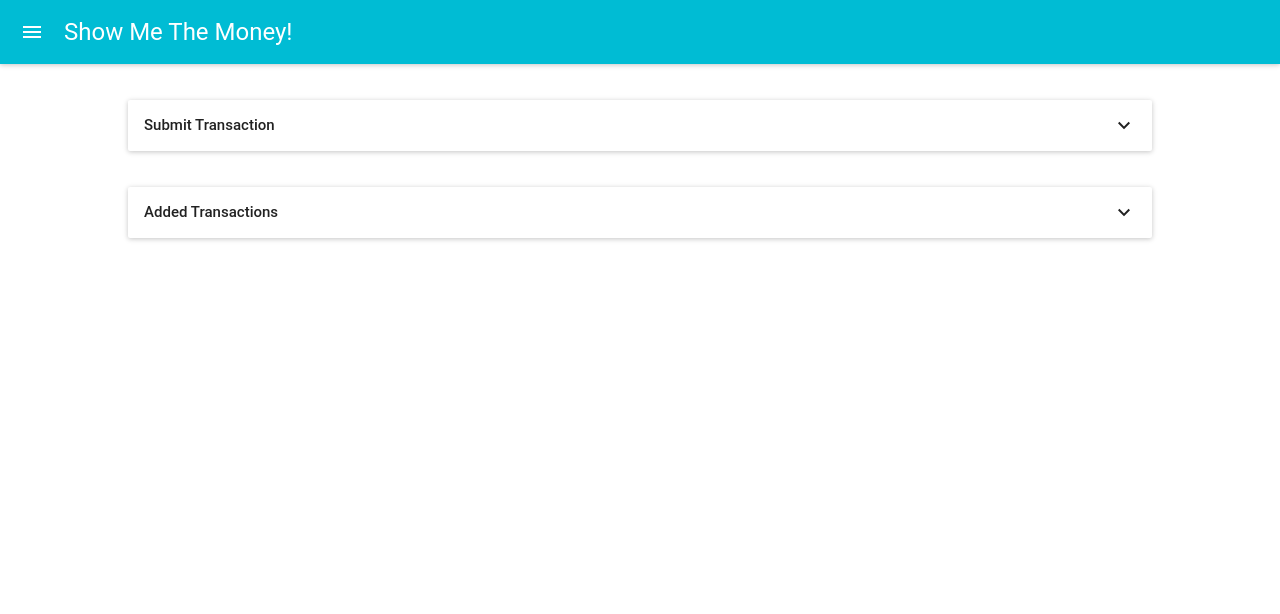
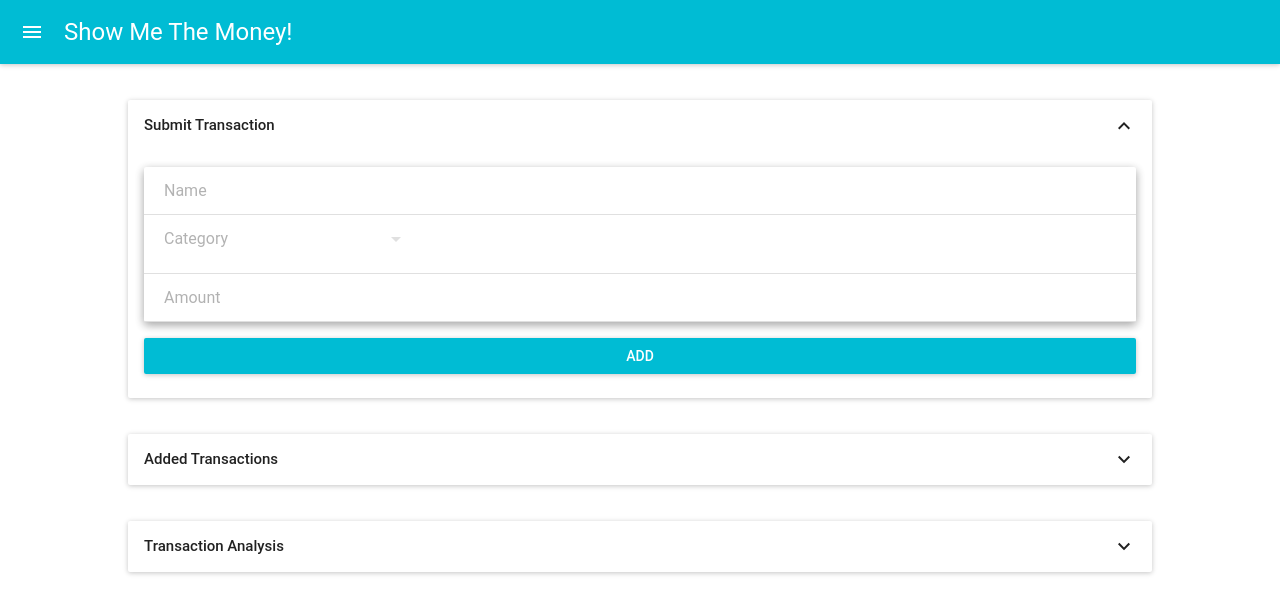
Before and after one commit to watersk/ShowMeTheMoney, a React (Create React App) app in the folder Documents/show-me-the-money/: page / in a window 1280 px wide. Shown: the top 614 px of the page. Built offline with nearby package versions, Linux system fonts and the light colour scheme.

Commit message:
getting there-still need success message and legend

```diff
--- a/Documents/show-me-the-money/src/App.js
+++ b/Documents/show-me-the-money/src/App.js
@@ -8,6 +8,7 @@ import TextField from 'material-ui/TextField';
 import SelectField from 'material-ui/SelectField';
 import MenuItem from 'material-ui/MenuItem';
 import RaisedButton from 'material-ui/RaisedButton';
+import {Tabs, Tab} from 'material-ui/Tabs';
 import {
   Table,
   TableBody,
@@ -16,6 +17,8 @@ import {
   TableRow,
   TableRowColumn,
 } from 'material-ui/Table';
+import Divider from 'material-ui/Divider';
+import Paper from 'material-ui/Paper';
 import logo from './logo.svg';
 import './App.css';
 
@@ -44,6 +47,16 @@ const styles = {
   cardWidth: {
     marginLeft: '10%',
     marginRight: '10%'
+  },
+  headline: {
+    fontSize: 24,
+    paddingTop: 16,
+    marginBottom: 12,
+    fontWeight: 400,
+    textAlign: 'center'
+  },
+  other: {
+    marginLeft:20
   }
 };
 
@@ -52,19 +65,23 @@ const SubmitForm = (
   { handleFormSubmit, formValueName, formValueCategory, formValueAmount,
     handleFormChangeName, handleFormChangeCategoryDDL, handleFormChangeAmount, totalSpent
   }) => (
-    <div style={{ paddingLeft: '10%', paddingRight: '10%' }}>
+    <div>
+      <Paper zDepth={2}>
         <TextField
           id='name'
           name='Name'
           type='Name'
+          hintText="Name"
+          style={styles.other}
+          underlineShow={false}
           onChange={handleFormChangeName}
           value={formValueName}
-        floatingLabelText="Name"
-        floatingLabelFixed={true}
         />
-      <br />
+        <Divider />
         <SelectField
-        floatingLabelText="Category"
+          hintText="Category"
+          style={styles.other}
+          underlineShow={false}
           value={formValueCategory}
           onChange={handleFormChangeCategoryDDL}>
           <MenuItem value={ddlOptions[0].value} primaryText={ddlOptions[0].label} />
@@ -73,35 +90,39 @@ const SubmitForm = (
           <MenuItem value={ddlOptions[3].value} primaryText={ddlOptions[3].label} />
           <MenuItem value={ddlOptions[4].value} primaryText={ddlOptions[4].label} />
         </SelectField>
-      <br />
+        <Divider />
         <TextField
           id='amount'
           name='Amount'
           type='amount'
+          hintText="Amount"
+          style={styles.other}
+          underlineShow={false}
           onChange={handleFormChangeAmount}
           value={formValueAmount}
-        floatingLabelText="Amount ($)"
-        floatingLabelFixed={true}
-        hintText='0.00'
         />
+        <Divider />
+      </Paper>
       <br />
-      <br />
-      <RaisedButton label="Add" primary={true}
-        onClick={handleFormSubmit} />
+      <RaisedButton label="Add"
+        primary={true}
+        onClick={handleFormSubmit}
+        fullWidth={true}
+      />
     </div>
 )
 
 // Table component maps values entered into a table to show records
 const TableData = ({ values }) => (
   <Table fixedHeader={true}>
-    <TableHeader enableSelectAll={false}>
+    <TableHeader enableSelectAll={true}>
       <TableRow>
         <TableHeaderColumn>Name</TableHeaderColumn>
         <TableHeaderColumn>Category</TableHeaderColumn>
         <TableHeaderColumn>Amount</TableHeaderColumn>
       </TableRow>
     </TableHeader>
-    <TableBody displayRowCheckbox={false} stripedRows={true}>
+    <TableBody displayRowCheckbox={true} stripedRows={true}>
     {values.map(function(currentValue, index) {
       return(
           <TableRow striped={true}> key={index}>
@@ -213,7 +234,9 @@ class App extends Component {
           />
           <br />
           <br />
-          <Card style={styles.cardWidth}>
+          <Card style={styles.cardWidth}
+            expanded={true}
+            >
             <CardHeader
               title="Submit Transaction"
               actAsExpander={true}
@@ -240,7 +263,88 @@ class App extends Component {
               showExpandableButton={true}
             />
             <CardText expandable={true}>
+              { this.state.submittedValues.length===0 ? <div style={{ textAlign: 'center' }}>No Data to Show</div> :
                 <TableData values={this.state.submittedValues} />
+              }
+            </CardText>
+          </Card>
+          <br />
+          <br />
+          <Card style={styles.cardWidth}>
+            <CardHeader
+              title="Transaction Analysis"
+              actAsExpander={true}
+              showExpandableButton={true}
+            />
+            <CardText expandable={true}>
+              { this.state.submittedValues.length===0 ? <div style={{ textAlign: 'center' }}>No Data to Show</div> :
+                <Tabs>
+                  <Tab label="Category">
+                    <div>
+                      <PieChart slices={[
+                        {
+                          name: 'Grocery',
+                          color: '#b300b3',
+                          value: ( Object.values(this.state.catValues)[0]/(this.state.submittedValues.length) )*100
+                        },
+                        {
+                          name: 'Venmo',
+                          color: '#e60000',
+                          value: ( Object.values(this.state.catValues)[1]/(this.state.submittedValues.length) )*100
+                        },
+                        {
+                          name: 'EatOut',
+                          color: '#3366cc',
+                          value: ( Object.values(this.state.catValues)[2]/(this.state.submittedValues.length) )*100
+                        },
+                        {
+                          name: 'Bills',
+                          color: '#00b300',
+                          value: ( Object.values(this.state.catValues)[3]/(this.state.submittedValues.length) )*100
+                        },
+                        {
+                          name: 'Entertainment',
+                          color: '#ff8c1a',
+                          value: ( Object.values(this.state.catValues)[4]/(this.state.submittedValues.length) )*100
+                        }
+                      ]}
+                      />
+                    </div>
+                  </Tab>
+                  <Tab label="Amount By Category">
+                    <div>
+                      <PieChart slices={[
+                        {
+                          name: 'Grocery',
+                          color: '#b300b3',
+                          value: ( Object.values(this.state.catTotals)[0]/(this.state.totalSpent) )*100
+                        },
+                        {
+                          name: 'Venmo',
+                          color: '#e60000',
+                          value: ( Object.values(this.state.catTotals)[1]/(this.state.totalSpent) )*100
+                        },
+                        {
+                          name: 'EatOut',
+                          color: '#3366cc',
+                          value: ( Object.values(this.state.catTotals)[2]/(this.state.totalSpent) )*100
+                        },
+                        {
+                          name: 'Bills',
+                          color: '#00b300',
+                          value: ( Object.values(this.state.catTotals)[3]/(this.state.totalSpent) )*100
+                        },
+                        {
+                          name: 'Entertainment',
+                          color: '#ff8c1a',
+                          value: ( Object.values(this.state.catTotals)[4]/(this.state.totalSpent) )*100
+                        }
+                      ]}
+                      />
+                    </div>
+                  </Tab>
+                </Tabs>
+              }
             </CardText>
           </Card>
         </MuiThemeProvider>
```
Lines whose indentation alone changed are shown as unchanged.
